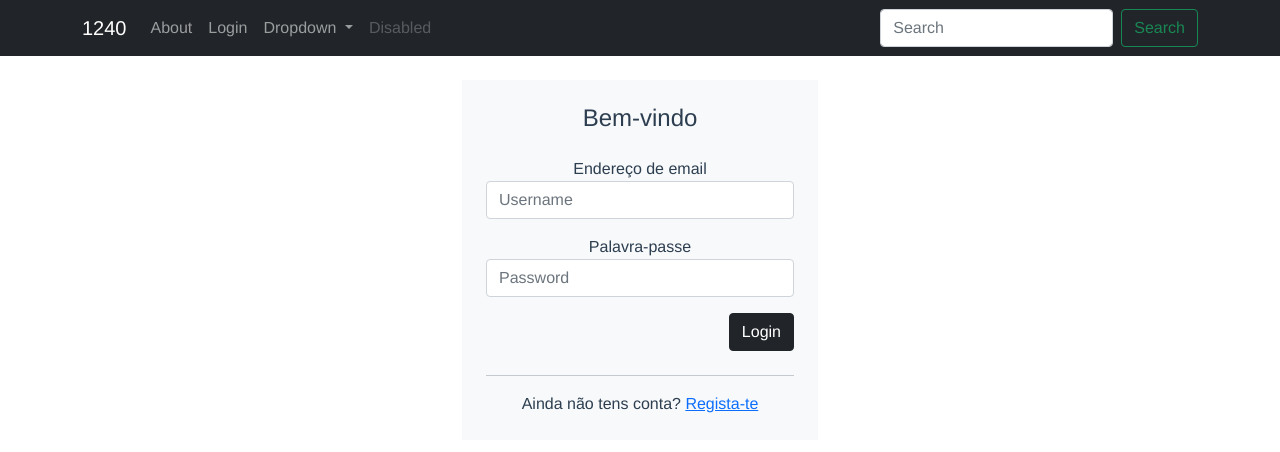
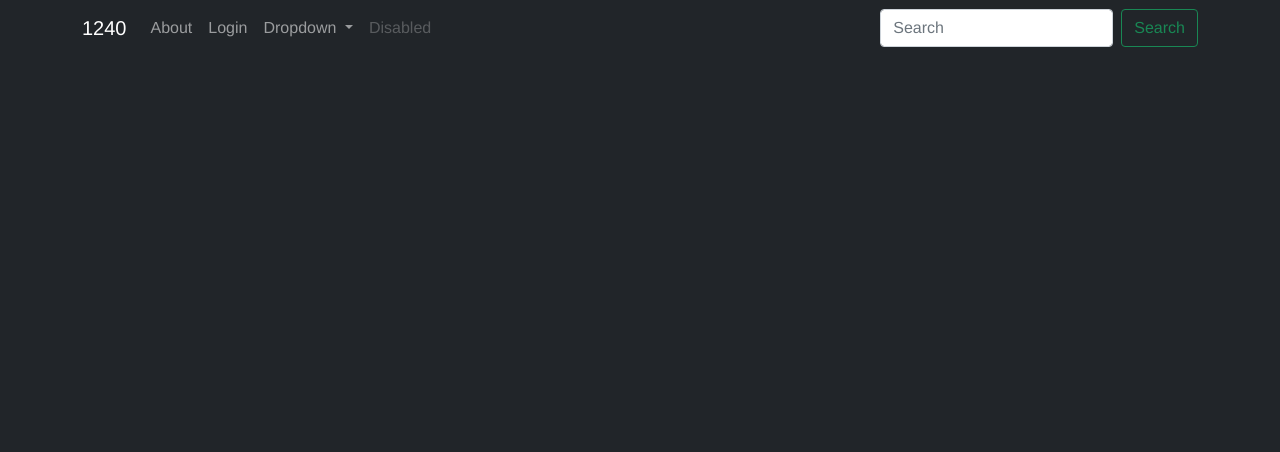
Before and after one commit to shakesac/GLAE-backend, a Vue app in the folder frontend/: page /login in a window 1280 px wide. Shown: the top 452 px of the page. Built offline with nearby package versions, Linux system fonts and the light colour scheme.

Commit message:
updated d-flex

```diff
--- a/frontend/src/App.vue
+++ b/frontend/src/App.vue
@@ -25,17 +25,4 @@ export default {
   color: #2c3e50;
 
 }
-
-#nav {
-  padding: 30px;
-}
-
-#nav a {
-  font-weight: bold;
-  color: #2c3e50;
-}
-
-#nav a.router-link-exact-active {
-  color: #42b983;
-}
 </style>
--- a/frontend/src/views/Home.vue
+++ b/frontend/src/views/Home.vue
@@ -1,18 +1,50 @@
 <template>
-  <div class="home">
-    <img alt="Vue logo" src="../assets/logo.png">
-    <HelloWorld msg="Welcome to Your Vue.js App"/>
+  <div class="center-container d-flex text-center text-white bg-dark">
+    <div class="cover-container w-100 p-3 mx-auto justify-content-center d-flex flex-column">
+    <main class="px-3 d-flex flex-column">
+      <h1>Cover your page.</h1>
+      <p class="lead">Cover is a one-page template for building simple and beautiful home pages. Download, edit the text, and add your own fullscreen background photo to make it your own.</p>
+      <p class="lead">
+        <a href="#" class="btn btn-lg btn-secondary fw-bold border-white bg-white">Learn more</a>
+      </p>
+    </main>
+    </div>
   </div>
 </template>
 
 <script>
-// @ is an alias to /src
-import HelloWorld from '@/components/HelloWorld.vue'
 
 export default {
   name: 'Home',
   components: {
-    HelloWorld
+
   }
 }
 </script>
+
+<style>
+  .center-container {
+    height: calc(100vh - 56px);
+  }
+  .bd-placeholder-img {
+    font-size: 1.125rem;
+    text-anchor: middle;
+    -webkit-user-select: none;
+    -moz-user-select: none;
+    user-select: none;
+  }
+  @media (min-width: 768px) {
+    .bd-placeholder-img-lg {
+      font-size: 3.5rem;
+    }
+  }
+  .cover-container {
+    max-width: 42em;
+  }
+  .btn-secondary,
+  .btn-secondary:hover,
+  .btn-secondary:focus {
+    color: #333;
+    text-shadow: none; /* Prevent inheritance from `body` */
+  }
+</style>
--- a/frontend/src/views/Login.vue
+++ b/frontend/src/views/Login.vue
@@ -1,32 +1,11 @@
 <template>
-<main>
-    <div class="container" id="loginContainer">
-        <div class="row">
-            <div class="col-md-4 offset-md-4">
-                <div class="login-form bg-light mt-4 p-4">
-                    <form action="" method="" class="row g-3">
-                        <h4>Bem-vindo</h4>
-                        <div class="col-12">
-                            <label>Endereço de email</label>
-                            <input type="text" name="username" class="form-control" placeholder="Username">
-                        </div>
-                        <div class="col-12">
-                            <label>Palavra-passe</label>
-                            <input type="password" name="password" class="form-control" placeholder="Password">
-                        </div>
-                        <div class="col-12">
-                            <button type="submit" class="btn btn-dark float-end">Login</button>
-                        </div>
-                    </form>
-                    <hr class="mt-4">
-                    <div class="col-12">
-                        <p class="text-center mb-0">Ainda não tens conta? <a href="#">Regista-te</a></p>
-                    </div>
-                </div>
-            </div>
-        </div>
+  <div class="center-container d-flex text-center text-white bg-dark">
+    <div class="cover-container w-100 p-3 mx-auto">
+    <main class="px-3 d-flex flex-column justify-content-center">
+
+    </main>
     </div>
-</main>
+  </div>
 </template>
 
 <script>
@@ -36,7 +15,4 @@ export default {
 </script>
 
 <style>
-main {
-    height: calc(100vh - 116px)
-}
 </style>
```
